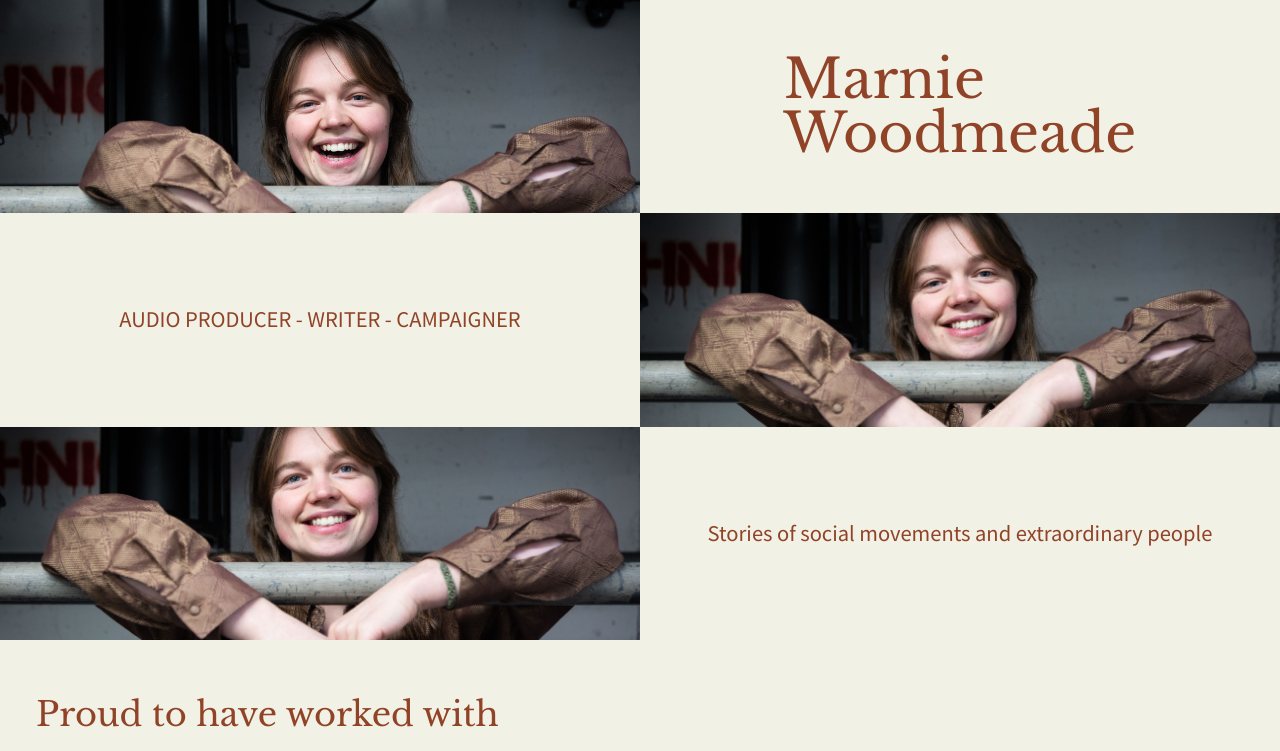
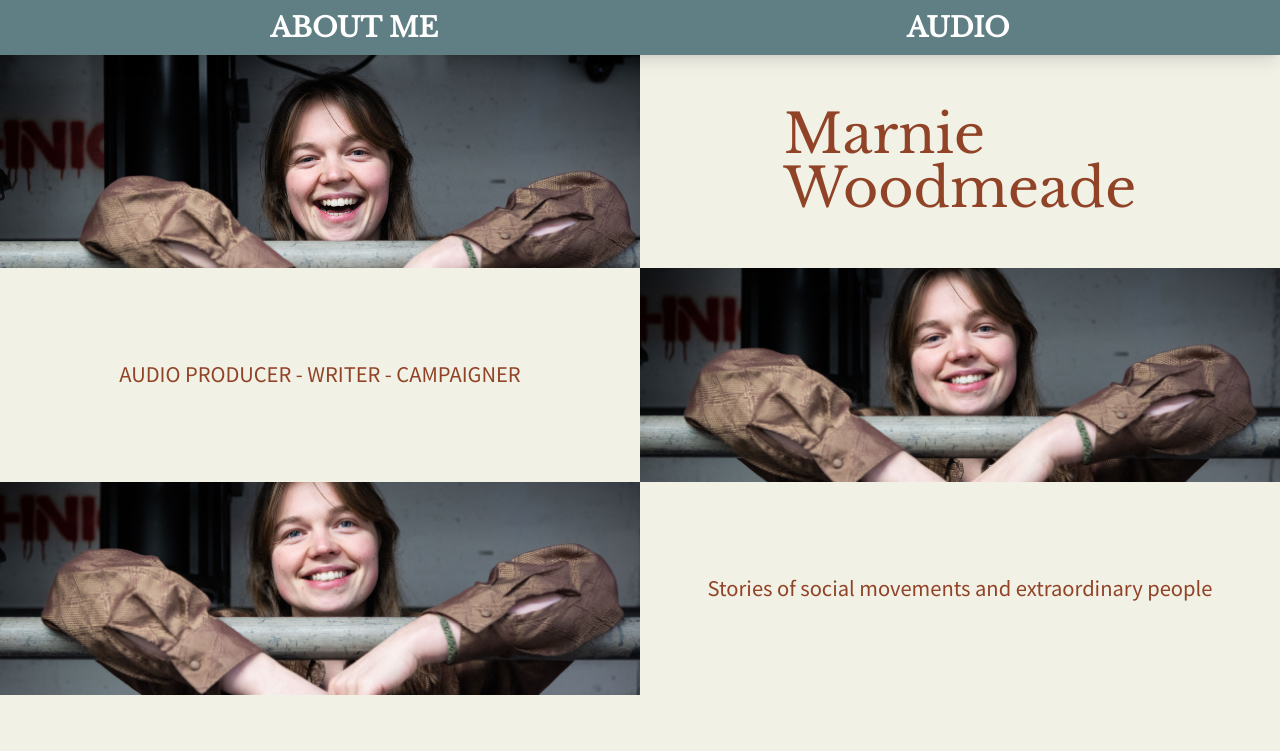
Before and after one commit to LukeStorry/marniewoodmeade, a Next.js app: page / in a window 1280 px wide. Shown: the top 751 px of the page. Built offline with nearby package versions, Linux system fonts and the light colour scheme.

Commit message:
add navbar

```diff
--- /dev/null
+++ b/app/NavBar.tsx
@@ -0,0 +1,47 @@
+'use client'
+
+import { debounce } from 'lodash'
+import Link from 'next/link'
+import { useEffect, useState } from 'react'
+
+export const NavBar = () => {
+  const [prevScrollY, setPrevScrollY] = useState(window.scrollY)
+  const [visible, setVisible] = useState(true)
+
+  const handleScroll = debounce(() => {
+    const currentScrollY = window.scrollY
+    setVisible(prevScrollY > currentScrollY)
+    setPrevScrollY(currentScrollY)
+  }, 100)
+
+  useEffect(() => {
+    window.addEventListener('scroll', handleScroll)
+    return () => window.removeEventListener('scroll', handleScroll)
+  }, [prevScrollY, visible, handleScroll])
+
+  const top = visible ? ' top-0' : ' top-[-60px]'
+  return (
+    <nav
+      className={
+        'sticky z-50 bg-[#607f84] text-white shadow-lg transition-[top_0.6s]' +
+        top
+      }
+    >
+      <ul className="flex justify-around px-8 py-2 text-xl font-extrabold uppercase md:text-2xl">
+        <li>
+          <Link className=" bg-clip-text font-heading" href="/">
+            About Me
+          </Link>
+        </li>
+        <li>
+          <Link className="font-heading" href="/audio">
+            Audio
+          </Link>
+        </li>
+        {/* <li>
+          <Link href="/writing">Writing</Link>
+        </li> */}
+      </ul>
+    </nav>
+  )
+}
--- a/app/layout.tsx
+++ b/app/layout.tsx
@@ -1,3 +1,4 @@
+import { NavBar } from './NavBar'
 import './globals.css'
 import { Libre_Baskerville, Source_Sans_Pro } from '@next/font/google'
 
@@ -23,8 +24,10 @@ export default function RootLayout({
       lang="en"
       className={`min-w-[350px] text-lg ${headerFont.variable} ${bodyFont.variable}`}
     >
-      <head />
-      <body className="mx-auto bg-[#f1f1e6]  text-[#914327]">{children}</body>
+      <body className="mx-auto bg-[#f1f1e6] text-[#914327]">
+        <NavBar />
+        {children}
+      </body>
     </html>
   )
 }
--- a/package.json
+++ b/package.json
@@ -12,6 +12,7 @@
   "dependencies": {
     "@next/font": "13.1.2",
     "autoprefixer": "^10.4.13",
+    "lodash": "^4.17.21",
     "next": "13.1.2",
     "postcss": "^8.4.21",
     "react": "18.2.0",
@@ -21,6 +22,7 @@
   },
   "devDependencies": {
     "@trivago/prettier-plugin-sort-imports": "^4.0.0",
+    "@types/lodash": "^4.14.191",
     "@types/node": "18.11.18",
     "@types/react": "18.0.26",
     "@types/react-dom": "18.0.10",
```
Also changed, not shown: 1 other file (tests, documents, lock files or other folders).
